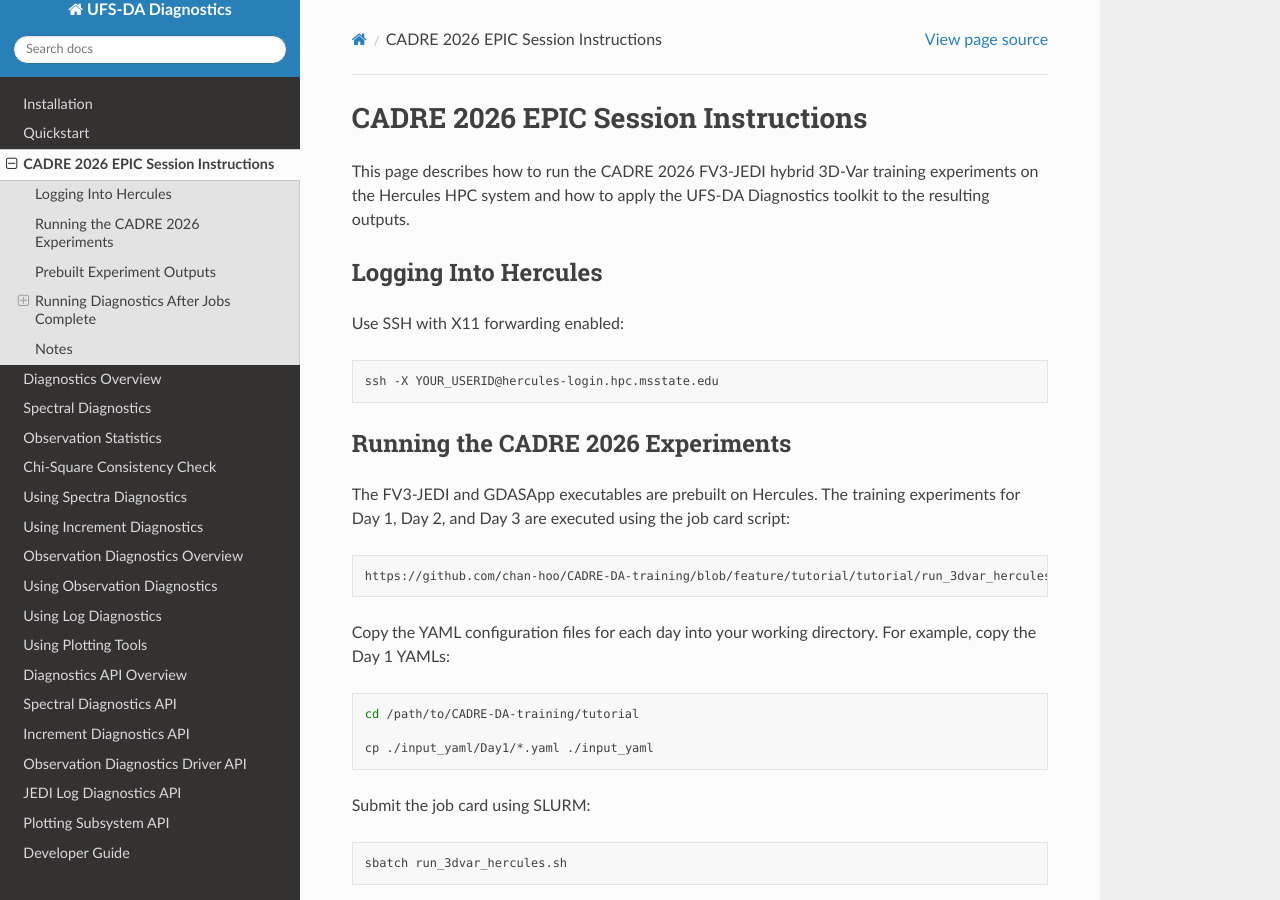
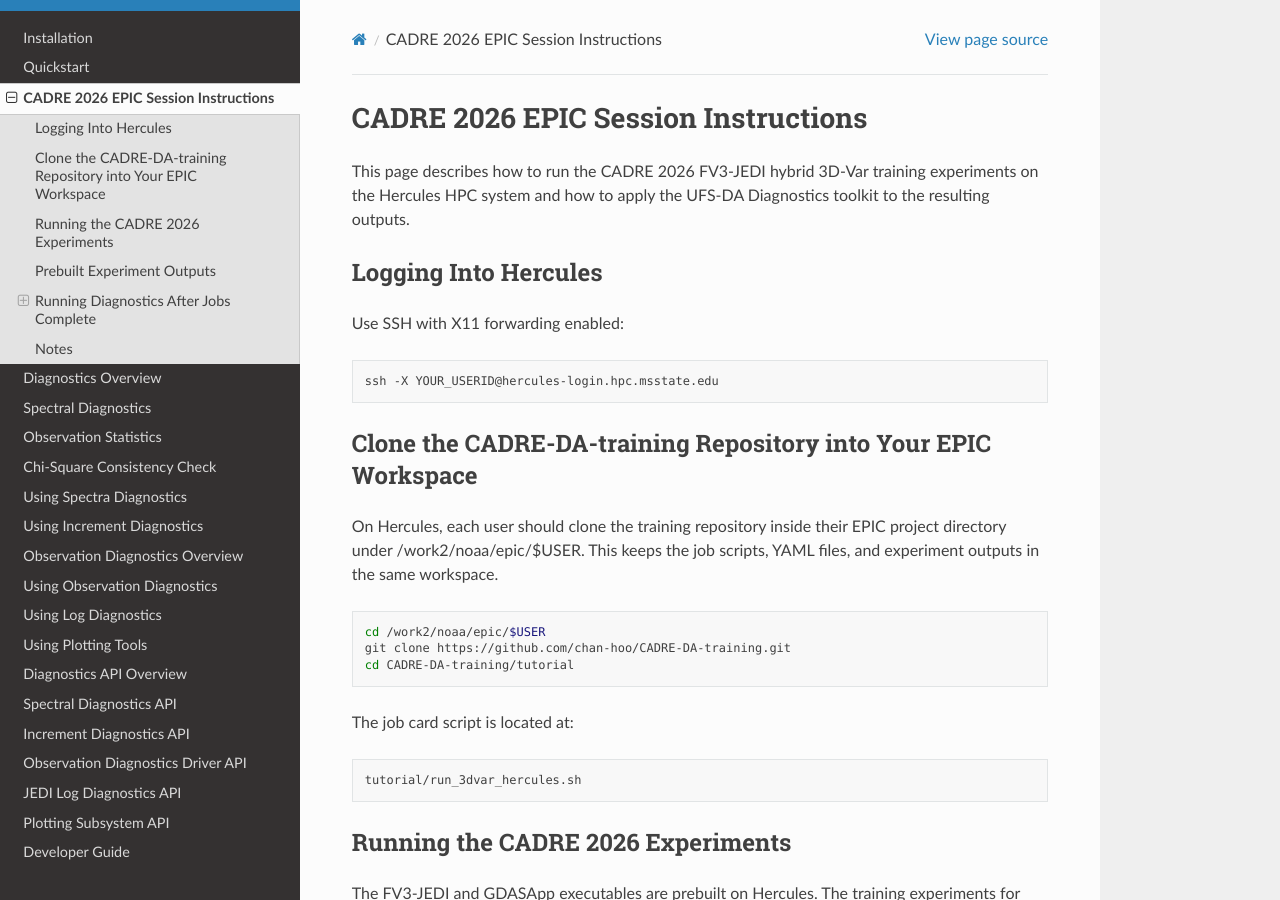
Before and after one commit to jkbk2004/ufs_da_diagnostics, a Sphinx documentation site: the page built from docs/cadre2026_epic.rst, in a window 1280 px wide and 900 px high. Built offline with Sphinx 7.4.7 and the Read the Docs theme 3.1.0, drawn with Linux system fonts in a browser that asks for light colours.

Commit message:
Update cadre2026_epic.rst

```diff
--- a/docs/cadre2026_epic.rst
+++ b/docs/cadre2026_epic.rst
@@ -14,6 +14,24 @@ Use SSH with X11 forwarding enabled:
 
     ssh -X YOUR_USERID@hercules-login.hpc.msstate.edu
 
+Clone the CADRE-DA-training Repository into Your EPIC Workspace
+---------------------------------------------------------------
+
+On Hercules, each user should clone the training repository inside their
+EPIC project directory under /work2/noaa/epic/$USER. This keeps the job
+scripts, YAML files, and experiment outputs in the same workspace.
+
+.. code-block:: bash
+
+    cd /work2/noaa/epic/$USER
+    git clone https://github.com/chan-hoo/CADRE-DA-training.git
+    cd CADRE-DA-training/tutorial
+
+The job card script is located at:
+
+.. code-block:: text
+
+    tutorial/run_3dvar_hercules.sh
 
 Running the CADRE 2026 Experiments
 ----------------------------------
```
